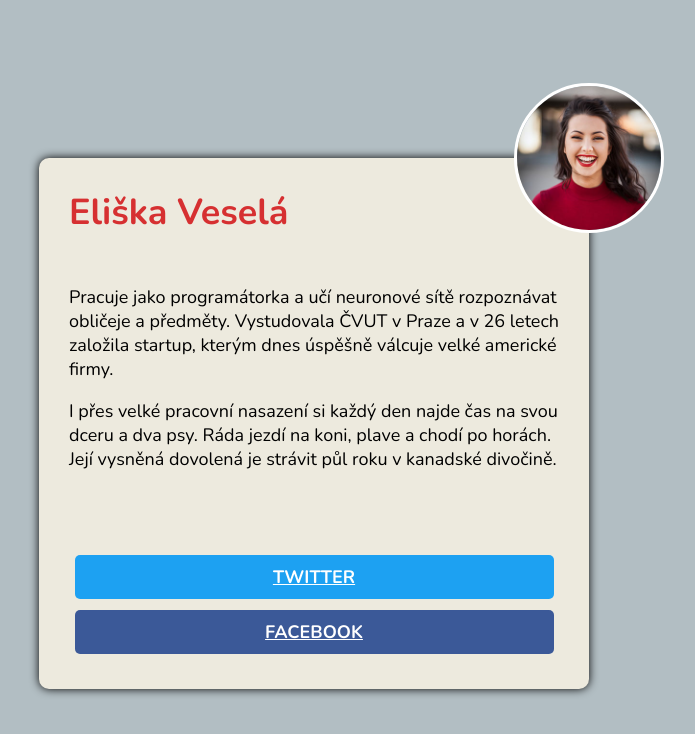
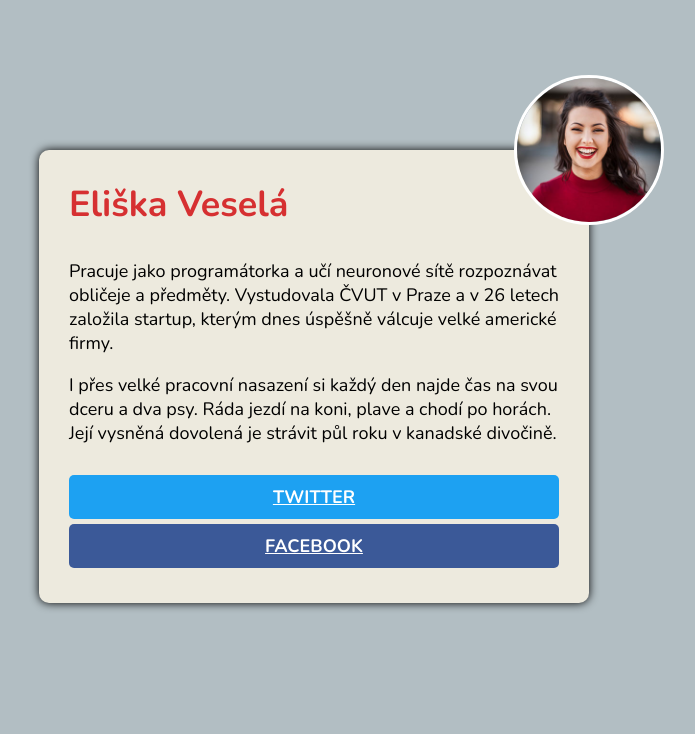
Before and after one commit to KristynaSodomkova/PROJEKT-Vizitka-main, a plain HTML site: page index.html in a window 1280 px wide. Shown: the whole page, without its empty margins (326-1021 px from the left). Drawn offline with nearby package versions, Linux system fonts and the light colour scheme.

Commit message:
finished css

```diff
--- a/style.css
+++ b/style.css
@@ -17,6 +17,8 @@ tlačítko Facebook aktivní: #2b406e
 body {
     font-family: 'Nunito', sans-serif;
     background-color: #b2bec3;
+    margin: 0;
+    font-size: 18px;
 }
 
 /*general elements*/
@@ -24,15 +26,7 @@ h1 {
     color: #d63031;
     font-weight: bold;
     font-size: 36px;
-    padding-top: 30px;
-    padding-left: 30px;
-    padding-bottom: 0px;
-    margin: 0px;
-}
-
-p {
-    font-size: 18px;
-
+    margin: 0;
 }
 
 /*boxes*/
@@ -44,36 +38,42 @@ p {
     top: 150px;
     margin: auto;
     border-radius: 10px;
+    padding: 30px;
 }
 
 .info {
-    padding: 30px;
+    margin: 30px 0;
 }
 
+/*buttons*/
 .btns {
     text-transform: uppercase;
     font-weight: bold;
     display: flex;
     flex-direction: column;
-    padding: 30px;
-    margin: 0px;
+
 }
 
 .btns a {
     color: white;
-    font-size: 18px;
     padding: 10px;
     border-radius: 5px;
     text-align: center;
-    margin: 5.5px;
-
+    margin-bottom: 5px;
 }
 .tw {
     background-color: #1da1f2;
 }
+.tw:hover{
+    background-color: #0b7bc1;
+}
 
 .fb {
     background-color: #3b5998;
+}
+
+.fb:hover {
+    background-color: #2b406e;
 }
 
 /*photo*/
```
